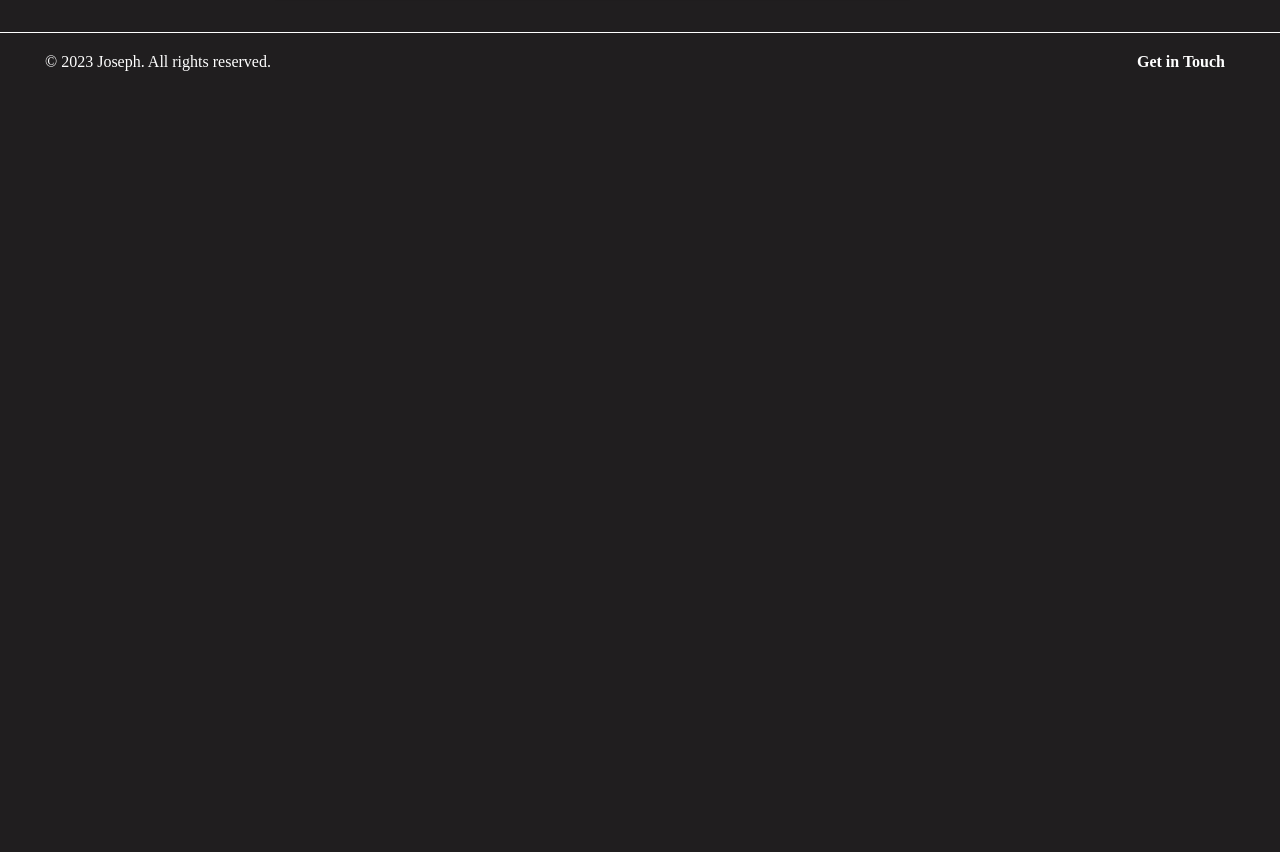
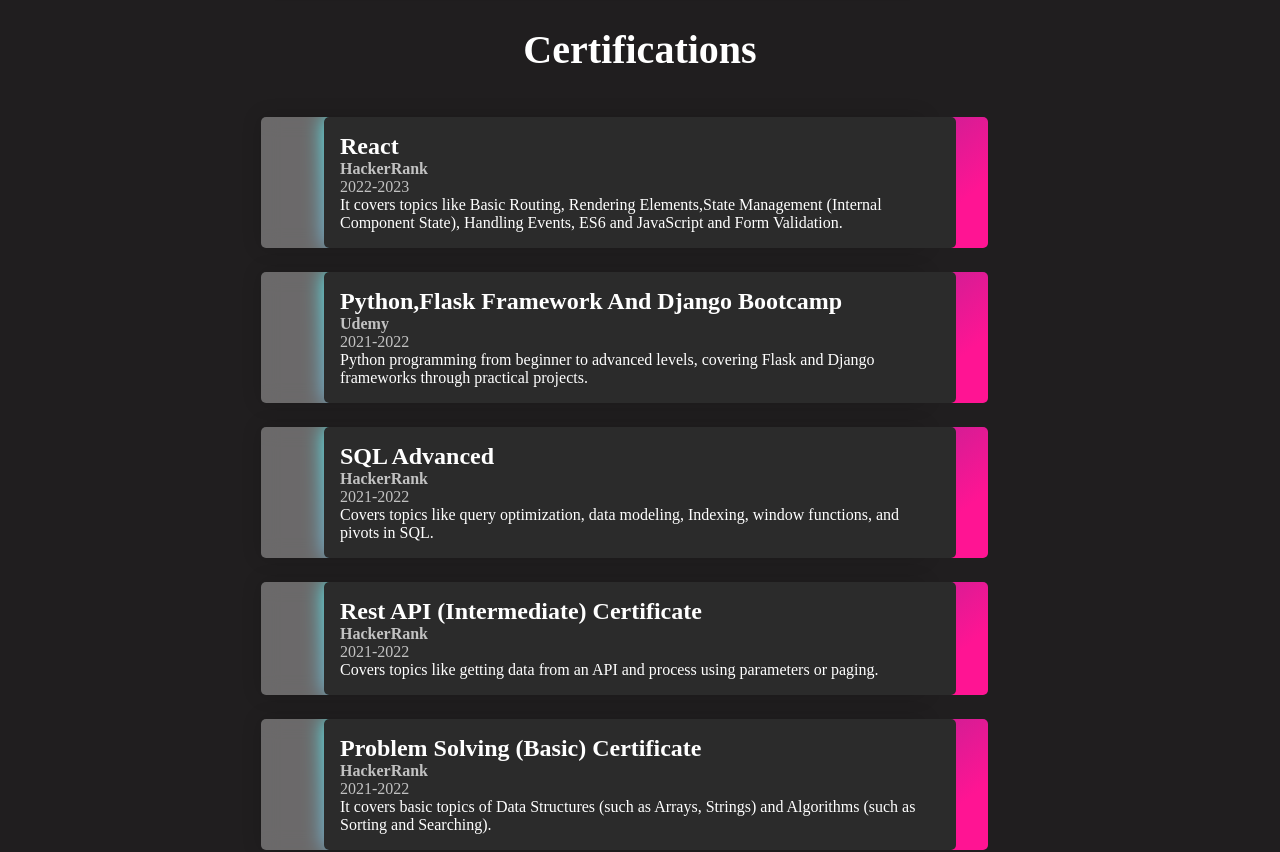
Before and after one commit to dukemarvel/portfolio, a React (Create React App) app: page /#/aboutme in a window 1280 px wide. Shown: the part 1880-2732 px from the top of the page. Before the commit the page ends 1971 px from the top, so only its background shows below. Built offline with nearby package versions, Linux system fonts and the light colour scheme.

Commit message:
Added Certification components to AboutMe

```diff
--- a/src/components/AboutMe.js
+++ b/src/components/AboutMe.js
@@ -3,6 +3,7 @@
 import ProfilePicBox from './ProfilePicBox';
 import Skills from './Skills';
 import Experience from './Experience';
+import Certification from './Certification';
 
 
 
@@ -176,12 +177,10 @@
             </CountDiv>
           </ProjectCounts>
         </RightContent>
-
-
-
       </ContentContainer>
       <Skills/>
       <Experience/>
+      <Certification/>
     </AboutSection>
   );
 };
--- /dev/null
+++ b/src/components/Certification.js
@@ -0,0 +1,102 @@
+import React from 'react';
+import styled from 'styled-components';
+import '../styles/Experience.css';
+
+const CustomHeading1 = styled.h1`
+  text-align: center;
+  margin: 20px;
+  font-weight: bold;
+  font-size: 40px;
+`;
+
+const CertificationTitle = styled.h2`
+  font-size: 24px;
+  font-weight: bold;
+  color: white;
+
+  &:hover {
+    text-decoration: none;
+  }
+
+  @media (max-width: 720px) {
+    font-size: 14px;
+  }
+`;
+
+const IssuingOrganization = styled.h3`
+  font-size: 16px;
+  color: hsla(0,0%,96%,.75);
+
+  @media (max-width: 720px) {
+    font-size: 12px;
+  }
+`;
+
+const Date = styled.span`
+  font-weight: 500;
+  color: hsla(0, 0%, 96%, 0.75);
+
+  @media (max-width: 720px) {
+    font-size: 12px;
+  }
+`;
+
+const Description = styled.p`
+  @media (max-width: 720px) {
+    font-size: 12px;
+  }
+`;
+
+const Certification = () => {
+  return (
+    <div className="container">
+      <CustomHeading1>Certifications</CustomHeading1>
+      <ul>
+        <li>
+            <a href="https://www.hackerrank.com/certificates/971a07e4405c" target="_blank" rel="noopener noreferrer" style={{ textDecoration: 'none' }}>
+            <CertificationTitle>React</CertificationTitle>
+            </a>
+            <IssuingOrganization>HackerRank</IssuingOrganization>
+            <Date>2022-2023</Date>
+            <Description>It covers topics like Basic Routing, Rendering Elements,State Management (Internal Component State), Handling Events, ES6 and JavaScript and Form Validation.</Description>
+        </li>
+        <li>
+            <a href="https://www.udemy.com/certificate/UC-ac1e7874-0cd7-4336-ae37-67feaf1222b3/" target="_blank" rel="noopener noreferrer" style={{ textDecoration: 'none' }}>
+            <CertificationTitle>Python,Flask Framework And Django Bootcamp</CertificationTitle>
+            </a>
+            <IssuingOrganization>Udemy</IssuingOrganization>
+            <Date>2021-2022</Date>
+            <Description>Python programming from beginner to advanced levels, covering Flask and Django frameworks through practical projects.</Description>
+        </li>
+        <li>
+        <a href="https://www.hackerrank.com/certificates/1fddf54c5ebb" target="_blank" rel="noopener noreferrer" style={{ textDecoration: 'none' }}>
+          <CertificationTitle>SQL Advanced</CertificationTitle>
+        </a>
+          <IssuingOrganization>HackerRank</IssuingOrganization>
+          <Date>2021-2022</Date>
+          <Description>Covers topics like query optimization, data modeling, Indexing, window functions, and pivots in SQL.</Description>
+        </li>
+        <li>
+        <a href="https://www.hackerrank.com/certificates/65e0b4df7202" target="_blank" rel="noopener noreferrer" style={{ textDecoration: 'none' }}>
+          <CertificationTitle>Rest API (Intermediate) Certificate</CertificationTitle>
+        </a>
+          <IssuingOrganization>HackerRank</IssuingOrganization>
+          <Date>2021-2022</Date>
+          <Description>Covers topics like getting data from an API and process using parameters or paging.</Description>
+        </li>
+
+        <li>
+        <a href="https://www.hackerrank.com/certificates/c72329cb32e5" target="_blank" rel="noopener noreferrer" style={{ textDecoration: 'none' }}>
+          <CertificationTitle>Problem Solving (Basic) Certificate</CertificationTitle>
+        </a>
+          <IssuingOrganization>HackerRank</IssuingOrganization>
+          <Date>2021-2022</Date>
+          <Description>It covers basic topics of Data Structures (such as Arrays, Strings) and Algorithms (such as Sorting and Searching).</Description>
+        </li>
+
+      </ul>
+    </div>
+  );
+};
+
+export default Certification;
```
